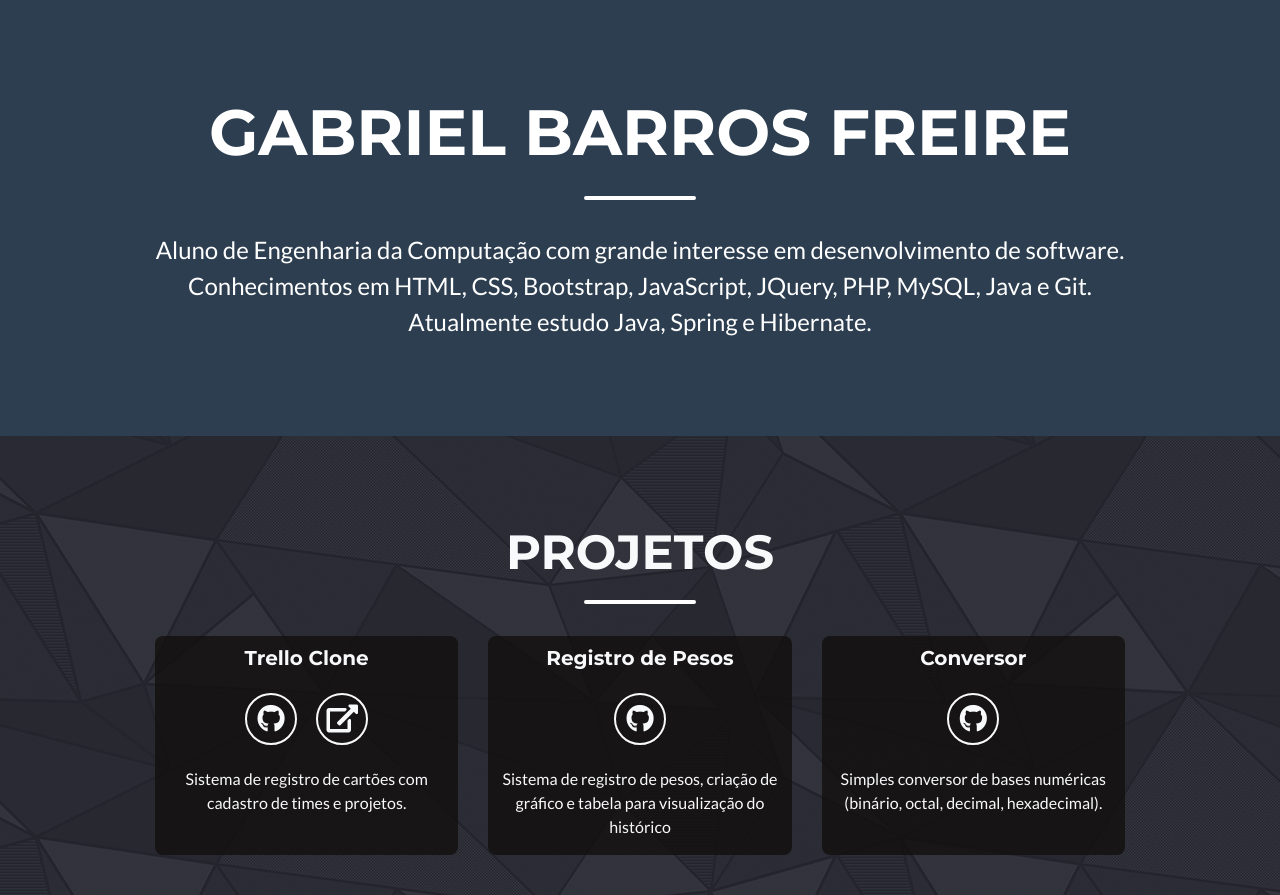
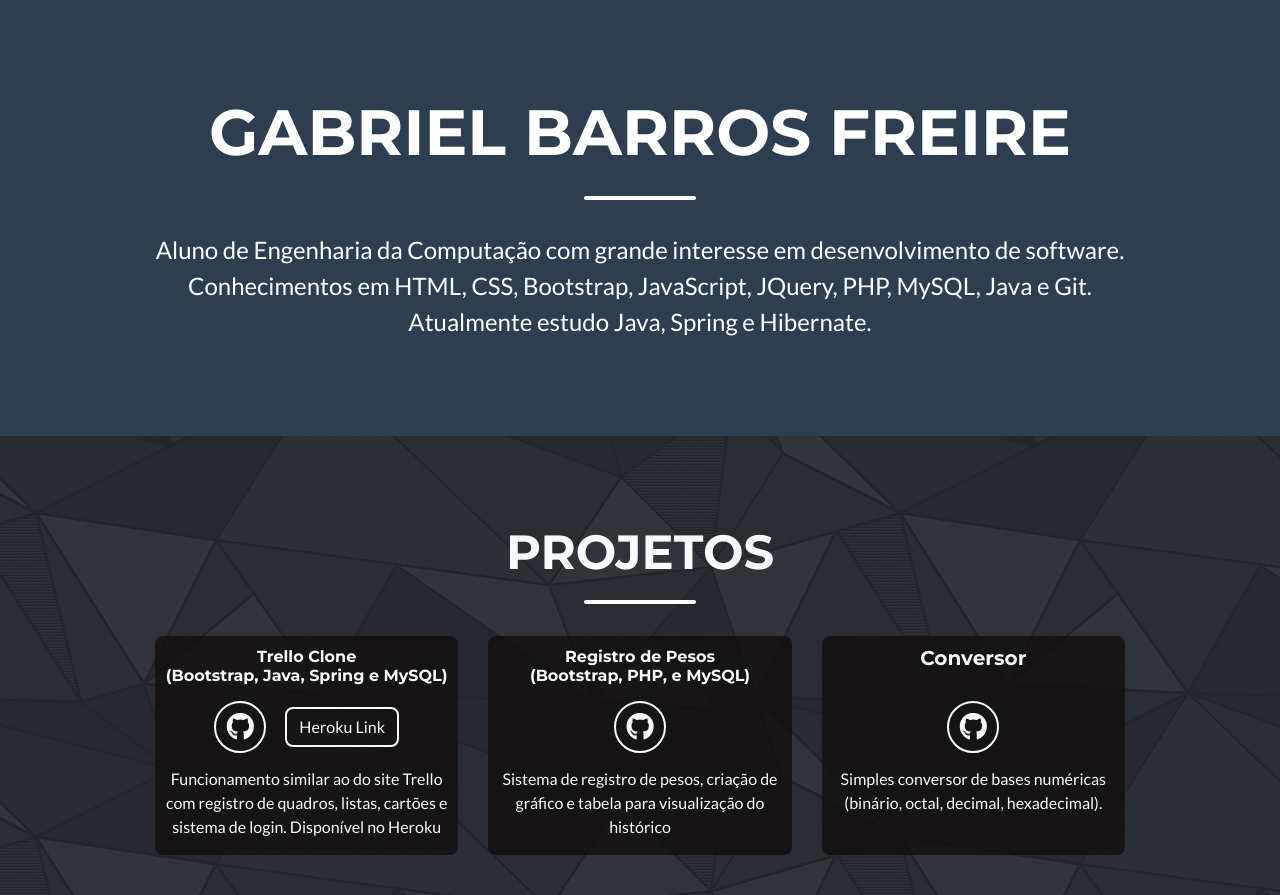
Before and after one commit to gabrbfreire/gabrbfreire.github.io, a website with bundled scripts: page index.html in a window 1280 px wide. Shown: the top 895 px of the page. Built offline with nearby package versions, Linux system fonts and the light colour scheme.

Commit message:
trello clone update

```diff
--- a/index.html
+++ b/index.html
@@ -67,19 +67,18 @@
               </div>
             </div>
             <img class="img-fluid" src="img/portfolio/circus.png" alt="">
-            <h5 class="top text-light">Trello Clone</h5>
-            <div class="github-link-projects mb-2">
-              <a class="btn btn-outline-light btn-social mx-2" href="https://github.com/gabrbfreire/MyBugTracker"
+            <h6 class="top text-light mt-2">Trello Clone <br>(Bootstrap, Java, Spring e MySQL)</h6>
+            <div class="github-link-projects mt-2">
+              <a class="btn btn-outline-light btn-social mx-2" href="https://github.com/gabrbfreire/trello_wannabe"
                 target="_blank">
                 <i class="fab fa-github"></i>
               </a>
-              <a class="btn btn-outline-light btn-social mx-2" href="https://trello-clone-php.herokuapp.com/"
-                target="_blank">
-                <i class="fas fa-external-link-alt"></i>
+              <a class="btn btn-outline-light mx-2" href="https://trello-clone-java.herokuapp.com/" target="_blank">
+                Heroku Link
               </a>
             </div>
-            <div class="bottom text-light mx-2 text-center">Sistema de registro de cartões com cadastro de times e
-              projetos.</div>
+            <div class="bottom text-light mx-2 text-center">Funcionamento similar ao do site Trello com registro de
+              quadros, listas, cartões e sistema de login. Disponível no Heroku</div>
           </div>
         </div>
 
@@ -91,8 +90,8 @@
               </div>
             </div>
             <img class="img-fluid" src="img/portfolio/circus.png" alt="">
-            <h5 class="top text-light">Registro de Pesos</h5>
-            <div class="github-link-projects mb-2">
+            <h6 class="top text-light mt-2">Registro de Pesos<br>(Bootstrap, PHP, e MySQL)</h6>
+            <div class="github-link-projects mt-2">
               <a class="btn btn-outline-light btn-social" href="https://github.com/gabrbfreire/Weight-History"
                 target="_blank">
                 <i class="fab fa-github"></i>
@@ -112,7 +111,7 @@
             </div>
             <img class="img-fluid" src="img/portfolio/circus.png" alt="">
             <h5 class="top text-light">Conversor</h5>
-            <div class="github-link-projects mb-2">
+            <div class="github-link-projects mt-2">
               <a class="btn btn-outline-light btn-social"
                 href="https://github.com/gabrbfreire/Conversor-de-bases-numericas" target="_blank">
                 <i class="fab fa-github"></i>
```
Also changed, not shown: img/portfolio/bugTracker.PNG (deleted), img/portfolio/cabin.png (deleted), img/portfolio/cake.png (deleted), img/portfolio/conversor.PNG (deleted), img/portfolio/heroku.svg (added), img/portfolio/historicoPeso.PNG (deleted).
